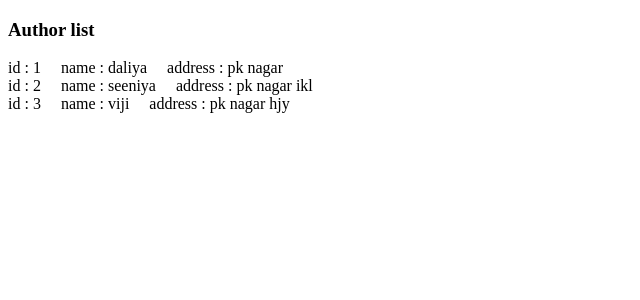
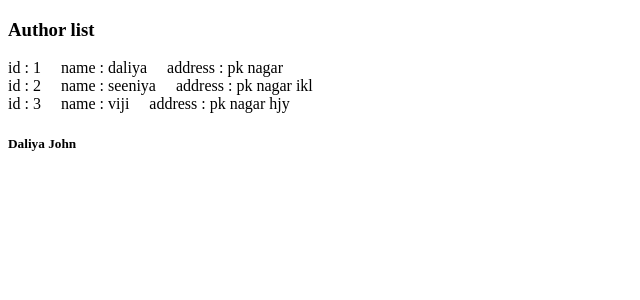
Before and after one commit to daliyajohn/Angular-basics, an Angular app: page /author in a window 1280 px wide. Shown: the top 300 px of the page, without its empty margins (0-640 px from the left). Built offline with nearby package versions, Linux system fonts and the light colour scheme.

Commit message:
Class binding

```diff
--- a/src/app/author/author.component.html
+++ b/src/app/author/author.component.html
@@ -3,3 +3,8 @@
 <div *ngFor="let course of courses" >
   id :  {{course.id}}  	&nbsp;&nbsp;&nbsp;  name : {{course.name}}  &nbsp;&nbsp;&nbsp; address : {{course.address}}
 </div>
+
+
+<div [class.name] = "isActive">
+  <h5>Daliya John</h5>
+</div>
--- a/src/app/author/author.component.ts
+++ b/src/app/author/author.component.ts
@@ -8,6 +8,7 @@ import { AuthorService } from './author.service';
 })
 export class AuthorComponent implements OnInit {
   courses: Array<any> = [];
+  isActive: Boolean = true;
 
   constructor( public authorService: AuthorService) {
     this.courses = this.authorService.getAuthor();
```
